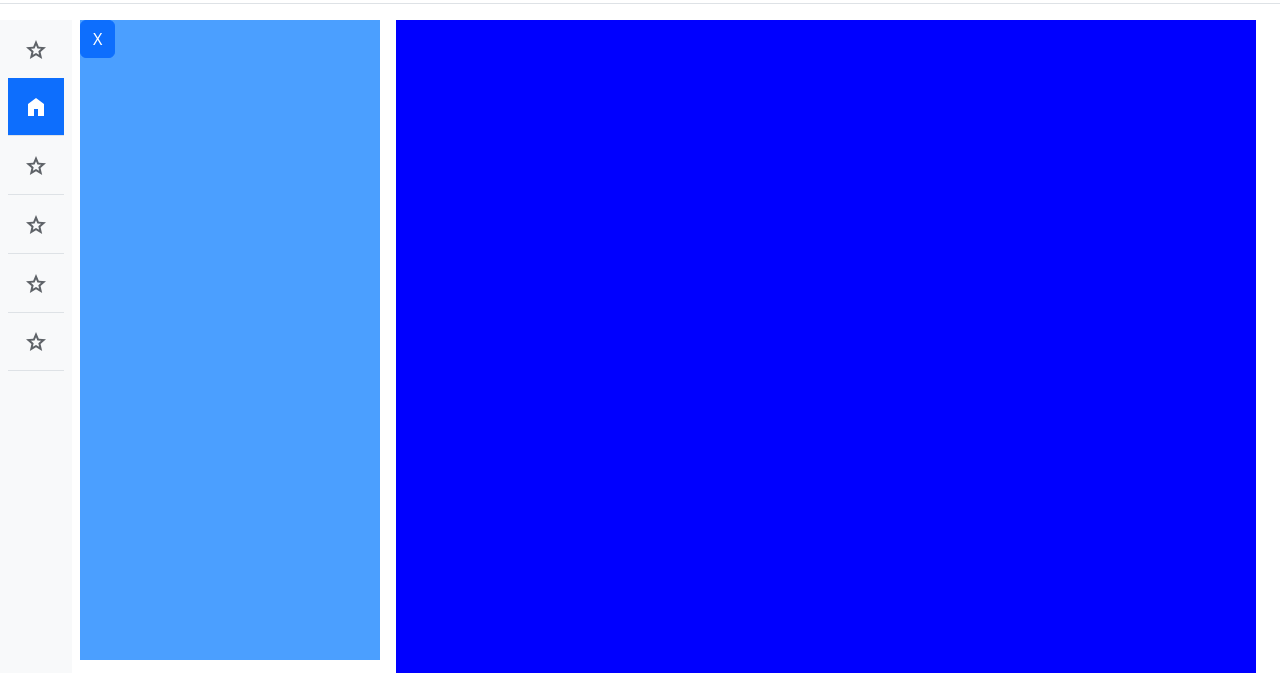
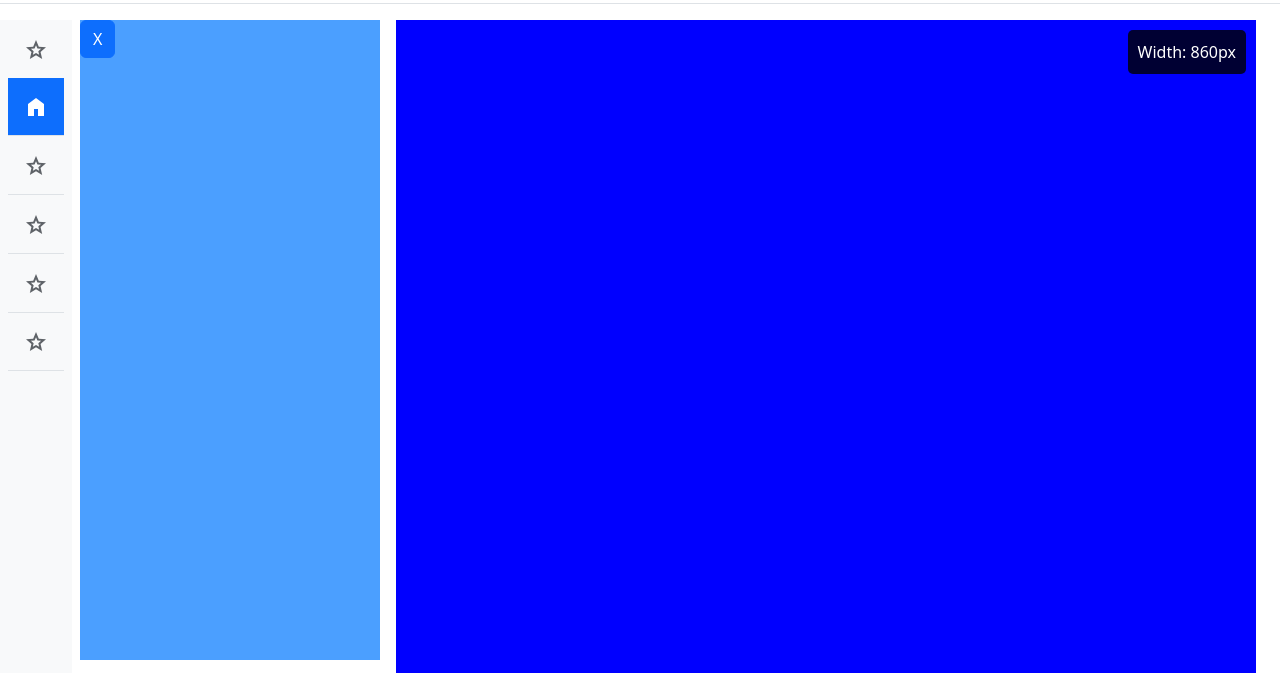
Before and after one commit to louisloio/container_specs, a plain HTML site: page index.html in a window 1280 px wide. Shown: the part 67-740 px from the top of the page. Drawn offline with nearby package versions, Linux system fonts and the light colour scheme.

Commit message:
width calculator

```diff
--- a/index.html
+++ b/index.html
@@ -96,8 +96,12 @@
             </div>
               <div id="pagecontent" class="col" style="margin-left: 372px;">
                 <div class="container">
-                    <div style="background-color: blue; width: 100%; height: 200vh; margin-top: 87px;"></div>
-                </div>
+                  <div id="childDiv" style="position: relative; background-color: blue; width: 100%; height: 200vh; margin-top: 87px;">
+                    <div id="widthIndicator" style="position: absolute; top: 10px; right: 10px; padding: 10px; background-color: rgba(0, 0, 0, 0.8); color: white; border-radius: 5px;">
+                      Width: <span id="widthValue"></span>px
+                  </div>
+                  </div>
+              </div>
               </div>
         </div>
     </div>
@@ -119,6 +123,19 @@
           pagecontent.style.marginLeft = "72px";
         }
       });
+
+      function updateWidthIndicator() {
+        const childDiv = document.getElementById("childDiv");
+        const widthValue = childDiv.offsetWidth; // Get the width of the div in pixels
+        document.getElementById("widthValue").innerText = widthValue;
+      }
+
+      // Update width indicator on load
+      updateWidthIndicator();
+
+      // Update width indicator whenever the window is resized
+      window.addEventListener("resize", updateWidthIndicator);
+
     </script>
   </body>
 </html>
```
